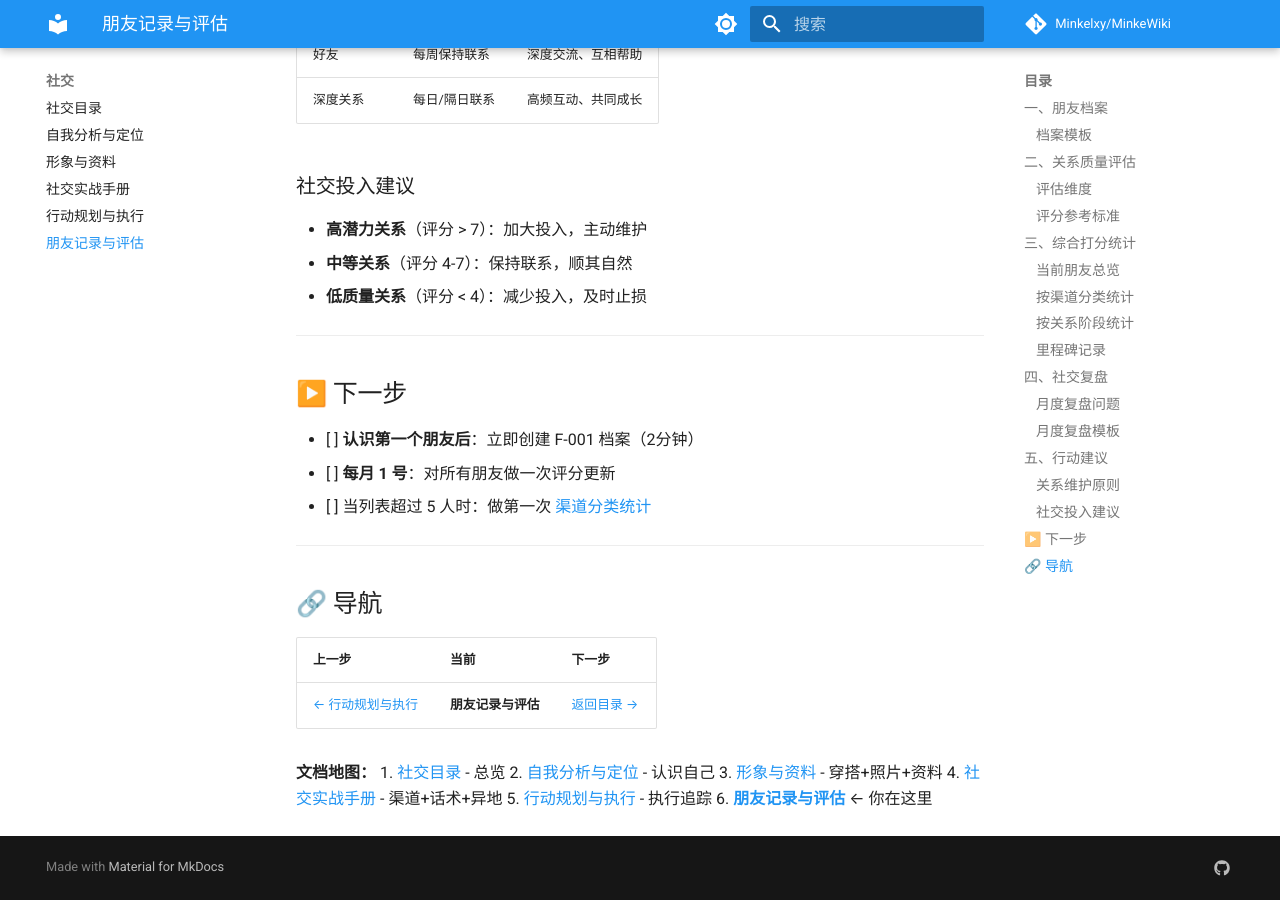
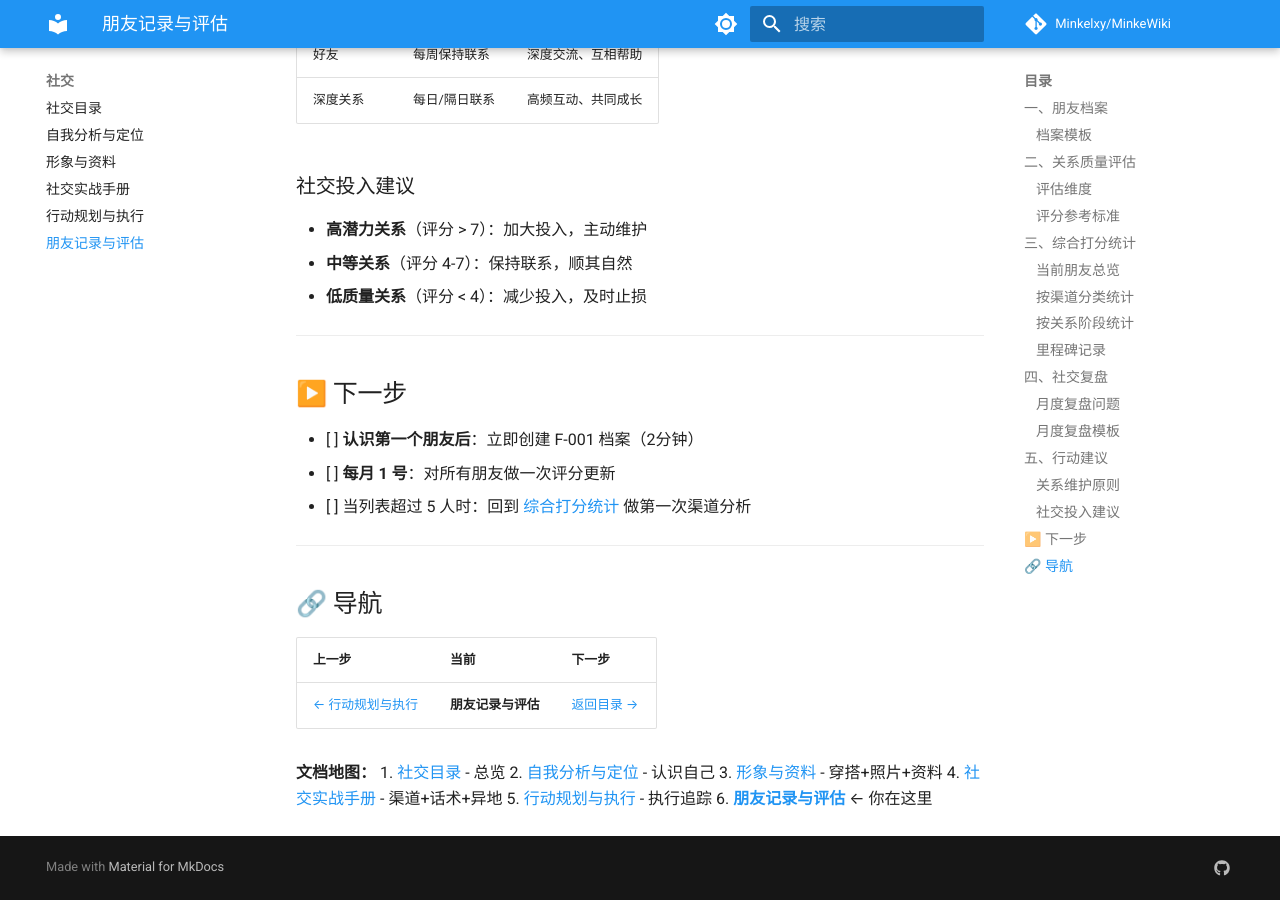
Before and after one commit to Minkelxy/MinkeWiki, an MkDocs documentation site: the page built from docs/社交/朋友记录与评估.md, in a window 1280 px wide and 900 px high, scrolled down 3718 px. Built offline with MkDocs 1.6.1 and Material for MkDocs 9.7.7, drawn with Linux system fonts in a browser that asks for light colours; comment, search, counter and statistics services are not loaded.

Commit message:
fix: 修复社交文档中两个断链锚点

```diff
--- a/docs/社交/朋友记录与评估.md
+++ b/docs/社交/朋友记录与评估.md
@@ -143,7 +143,7 @@ tags:
 
 - [ ] **认识第一个朋友后**：立即创建 F-001 档案（2分钟）
 - [ ] **每月 1 号**：对所有朋友做一次评分更新
-- [ ] 当列表超过 5 人时：做第一次 [渠道分类统计](#按渠道分类统计)
+- [ ] 当列表超过 5 人时：回到 [综合打分统计](#三综合打分统计) 做第一次渠道分析
 
 ---
 
```
Also changed, not shown: docs/社交/行动规划与执行.md (+1 -1 lines).
